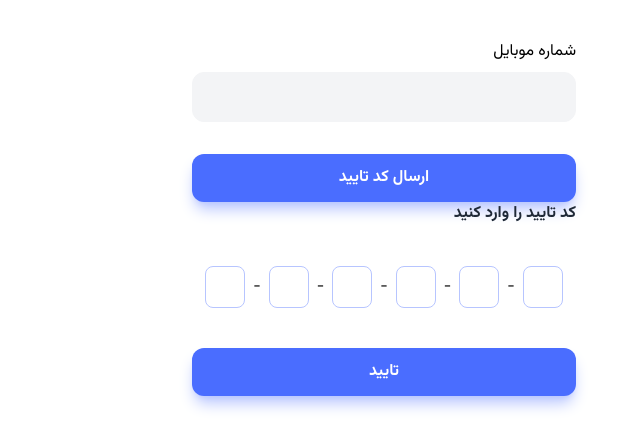
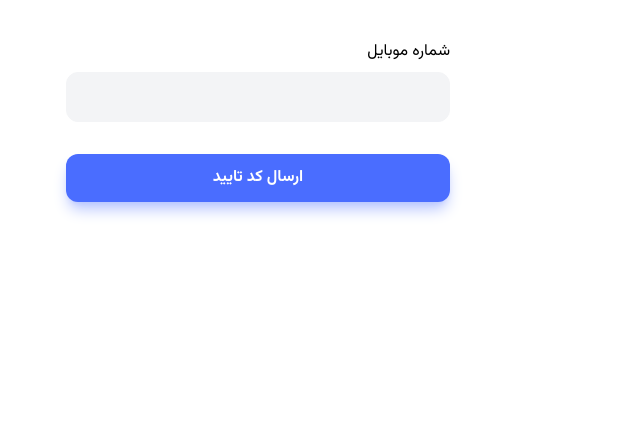
Before and after one commit to moaminrajabi/Freelancer-app, a React (Vite) app: page /auth in a window 1280 px wide. Shown: the top 448 px of the page, without its empty margins (505-1145 px from the left). Built offline with nearby package versions, Linux system fonts and the light colour scheme.

Commit message:
create Auth container

```diff
--- /dev/null
+++ b/src/features/authentication/AuthContainer.jsx
@@ -0,0 +1,21 @@
+import React, { useState } from "react";
+import SendOTPForm from "./SendOTPForm";
+import CheckOTPForm from "./CheckOTPForm";
+
+function AuthContainer() {
+  const [step, setStep] = useState(1);
+
+  const renderStep = () => {
+    switch (step) {
+      case 1:
+        return <SendOTPForm setStep={setStep} />;
+      case 2:
+        return <CheckOTPForm />;
+      default:
+        return null;
+    }
+  };
+  return <div className="w-full sm:max-w-sm">{renderStep()}</div>;
+}
+
+export default AuthContainer;
--- a/src/features/authentication/SendOTPForm.jsx
+++ b/src/features/authentication/SendOTPForm.jsx
@@ -2,8 +2,9 @@ import React, { useState } from "react";
 import TextField from "../../UI/TextField";
 import { getOtp } from "../../services/authService";
 import { useMutation } from "@tanstack/react-query";
+import toast from "react-hot-toast";
 
-function SendOTPForm() {
+function SendOTPForm({ setStep }) {
   const [phoneNumber, setPhoneNumber] = useState("");
 
   const { isPending, error, data, mutateAsync } = useMutation({
@@ -14,8 +15,11 @@ function SendOTPForm() {
     e.preventDefault();
     try {
       const data = await mutateAsync({ phoneNumber });
-      console.log(data);
-    } catch (error) {}
+      setStep(2);
+    } catch (error) {
+      // toast.error(error?.response?.data?.message); برای اینکه سرویس کاوه نگار وصل نیست
+      toast.success("کد اعتبارسنجی ارسال شد");
+    }
   };
 
   return (
@@ -25,13 +29,19 @@ function SendOTPForm() {
           <TextField
             lable="شماره موبایل"
             value={phoneNumber}
-            onChange={(e) => setPhoneNumber(e.tatget.value)}
+            onChange={(e) => setPhoneNumber(e.target.value)}
             name="phoneNumber"
           />
         </div>
-        <button type="submit" className="btn btn--primary w-full">
-          ارسال کد تایید
-        </button>
+        <div>
+          {isPending ? (
+            "loading..."
+          ) : (
+            <button type="submit" className="btn btn--primary w-full">
+              ارسال کد تایید
+            </button>
+          )}
+        </div>
       </form>
     </div>
   );
--- a/src/pages/Auth.jsx
+++ b/src/pages/Auth.jsx
@@ -1,14 +1,10 @@
 import React from "react";
-import SendOTPForm from "../features/authentication/SendOTPForm";
-import CheckOTPForm from "../features/authentication/CheckOTPForm";
+import AuthContainer from "../features/authentication/Authcontainer";
 
 function Auth() {
   return (
     <div className="flex justify-center pt-10 pr-36">
-      <div className="w-full sm:max-w-sm">
-        <SendOTPForm />
-        <CheckOTPForm />
-      </div>
+      <AuthContainer />
     </div>
   );
 }
--- a/src/services/authService.js
+++ b/src/services/authService.js
@@ -1,7 +1,7 @@
 import http from "./httpService";
 
 export function getOtp(data) {
-  return http.post("/user/get-otp", data);
+  return http.post("/user/get-otp", data).then(({ data }) => data.data);
 }
 
 export function checkOtp(data) {
```
